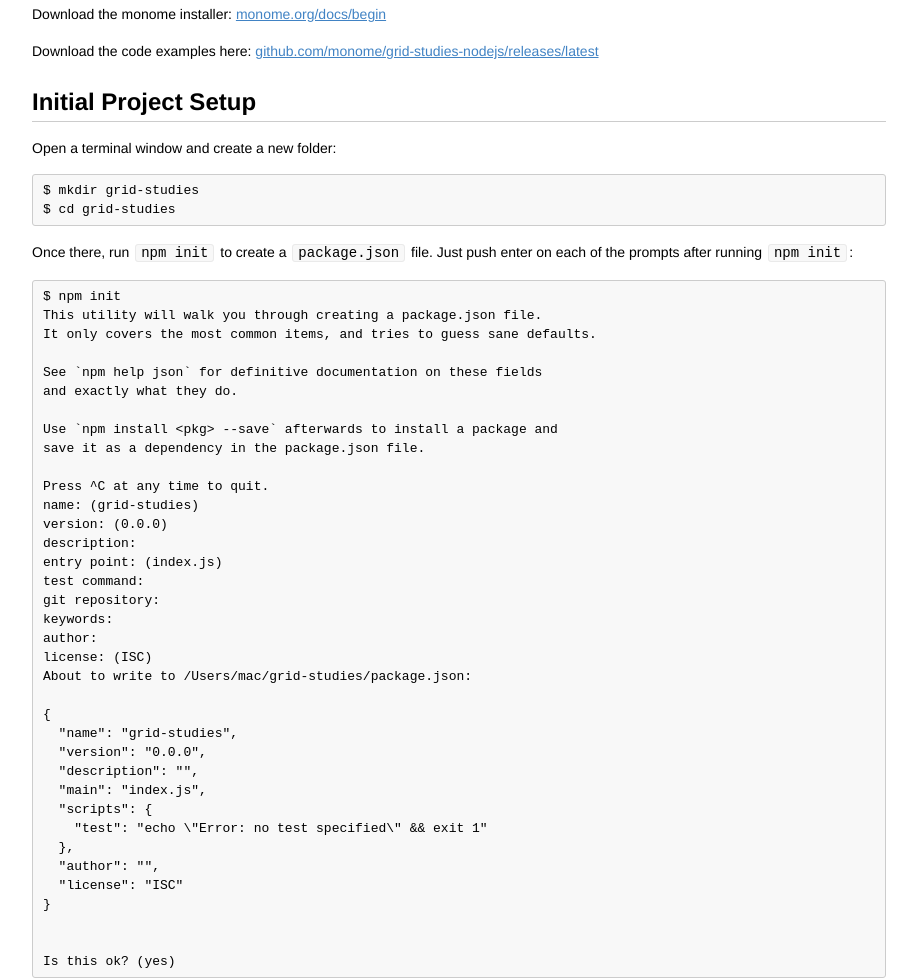
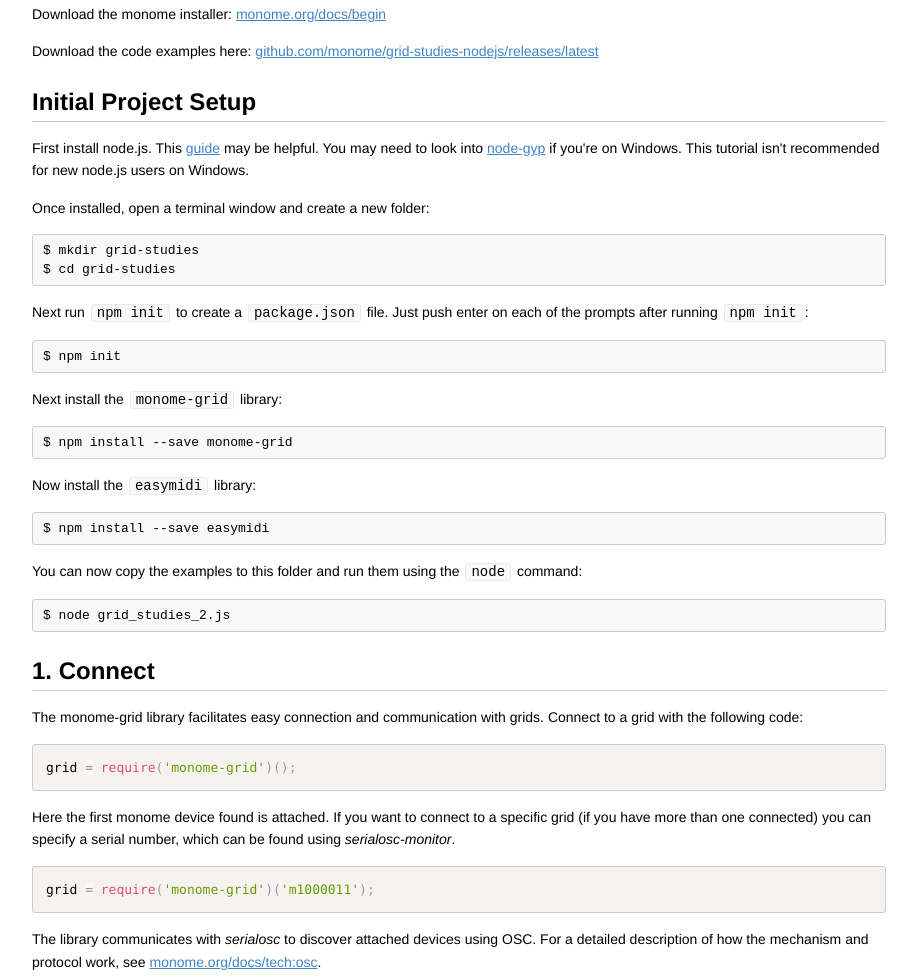
Before and after one commit to monome/grid-studies-nodejs, a website: page index.html in a window 1280 px wide. Shown: the part 520-1498 px from the top of the page, without its empty margins (181-1098 px from the left). Drawn offline with Linux system fonts and the light colour scheme.

Commit message:
added more detail to setup section

```diff
--- a/index.html
+++ b/index.html
@@ -465,82 +465,24 @@ pre[class*="language-"] {
 
 <h2 id="toc_2">Initial Project Setup</h2>
 
-<p>Open a terminal window and create a new folder:  </p>
+<p>First install node.js.  This <a href="https://github.com/joyent/node/wiki/installation">guide</a> may be helpful.  You may need to look into <a href="https://github.com/TooTallNate/node-gyp">node-gyp</a> if you&#39;re on Windows.  This tutorial isn&#39;t recommended for new node.js users on Windows.</p>
+
+<p>Once installed, open a terminal window and create a new folder:  </p>
 
 <pre><code>$ mkdir grid-studies
 $ cd grid-studies</code></pre>
 
-<p>Once there, run <code>npm init</code> to create a <code>package.json</code> file.  Just push enter on each of the prompts after running <code>npm init</code>:</p>
+<p>Next run <code>npm init</code> to create a <code>package.json</code> file.  Just push enter on each of the prompts after running <code>npm init</code>:</p>
 
-<pre><code>$ npm init
-This utility will walk you through creating a package.json file.
-It only covers the most common items, and tries to guess sane defaults.
-
-See `npm help json` for definitive documentation on these fields
-and exactly what they do.
-
-Use `npm install &lt;pkg&gt; --save` afterwards to install a package and
-save it as a dependency in the package.json file.
-
-Press ^C at any time to quit.
-name: (grid-studies)
-version: (0.0.0)
-description:
-entry point: (index.js)
-test command:
-git repository:
-keywords:
-author:
-license: (ISC)
-About to write to /Users/mac/grid-studies/package.json:
-
-{
-  &quot;name&quot;: &quot;grid-studies&quot;,
-  &quot;version&quot;: &quot;0.0.0&quot;,
-  &quot;description&quot;: &quot;&quot;,
-  &quot;main&quot;: &quot;index.js&quot;,
-  &quot;scripts&quot;: {
-    &quot;test&quot;: &quot;echo \&quot;Error: no test specified\&quot; &amp;&amp; exit 1&quot;
-  },
-  &quot;author&quot;: &quot;&quot;,
-  &quot;license&quot;: &quot;ISC&quot;
-}
-
-
-Is this ok? (yes)</code></pre>
+<pre><code>$ npm init</code></pre>
 
 <p>Next install the <code>monome-grid</code> library:</p>
 
-<pre><code>$ npm install --save monome-grid
-npm WARN package.json grid-studies@0.0.0 No description
-npm WARN package.json grid-studies@0.0.0 No repository field.
-npm WARN package.json grid-studies@0.0.0 No README data
-
-&gt; uvrun@0.1.2 install /Users/mac/grid-studies/node_modules/monome-grid/node_modules/uvrun
-&gt; node-gyp rebuild
-
-  CXX(target) Release/obj.target/uvrun/uvrun.o
-  SOLINK_MODULE(target) Release/uvrun.node
-  SOLINK_MODULE(target) Release/uvrun.node: Finished
-monome-grid@0.0.4 node_modules/monome-grid
-  uvrun@0.1.2
-  serialosc@0.0.4 (underscore@1.7.0, osc-emitter@1.0.0, osc-receiver@1.1.0)</code></pre>
+<pre><code>$ npm install --save monome-grid</code></pre>
 
 <p>Now install the <code>easymidi</code> library:</p>
 
-<pre><code>$ npm install --save easymidi
-npm WARN package.json grid-studies@0.0.0 No description
-npm WARN package.json grid-studies@0.0.0 No repository field.
-npm WARN package.json grid-studies@0.0.0 No README data
-
-&gt; midi@0.9.1 install /Users/mac/grid-studies/node_modules/easymidi/node_modules/midi
-&gt; node-gyp rebuild
-
-  CXX(target) Release/obj.target/midi/src/node-midi.o
-  SOLINK_MODULE(target) Release/midi.node
-  SOLINK_MODULE(target) Release/midi.node: Finished
-easymidi@0.0.2 node_modules/easymidi
-  midi@0.9.1 (bindings@1.2.1, nan@1.6.2)</code></pre>
+<pre><code>$ npm install --save easymidi</code></pre>
 
 <p>You can now copy the examples to this folder and run them using the <code>node</code> command:</p>
 
```
Also changed, not shown: index.md (+4 -62 lines).
